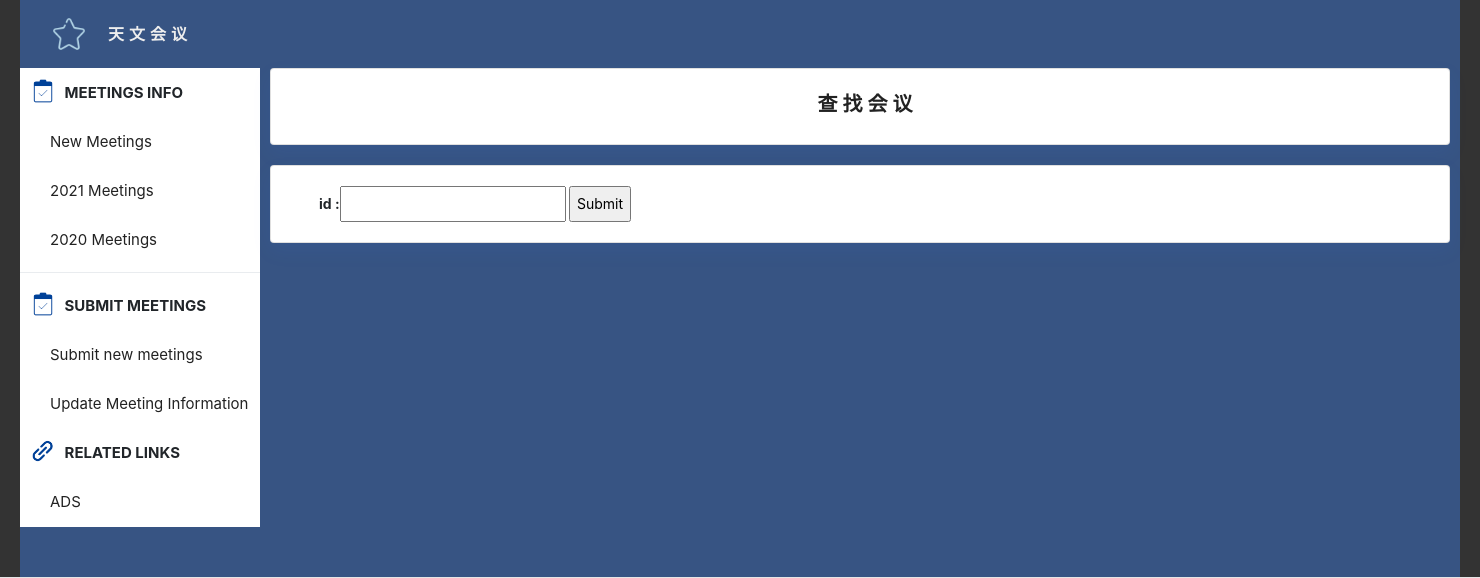
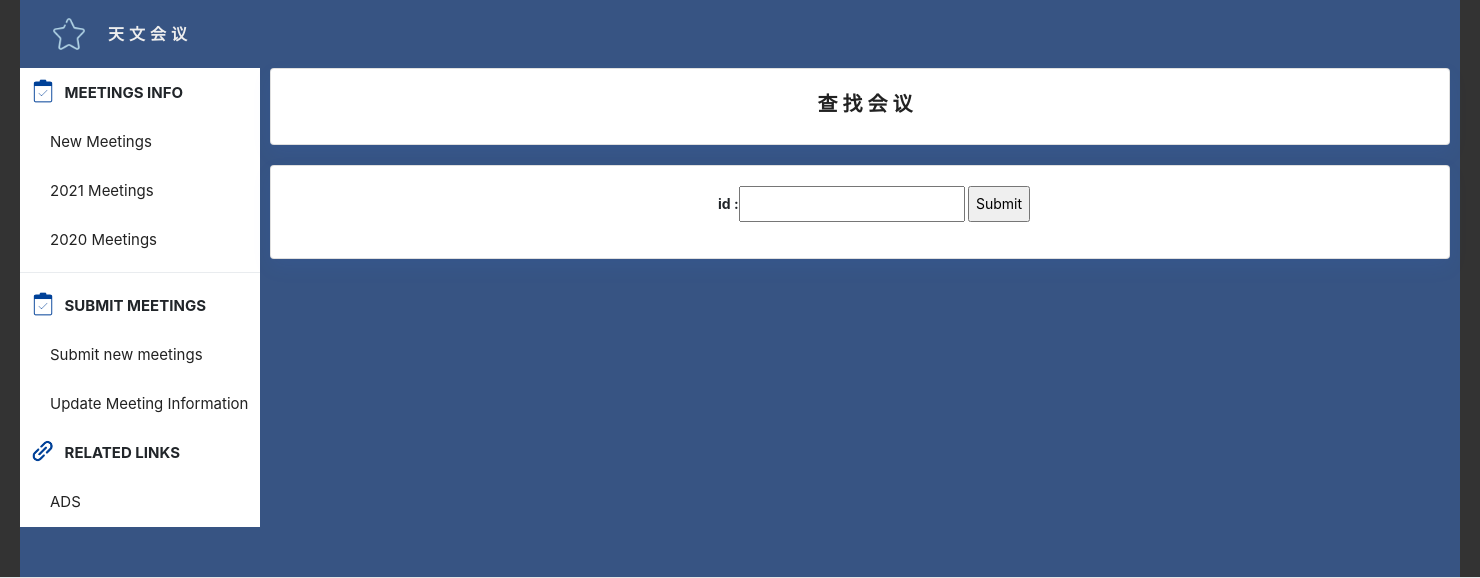
Before and after one commit to YSH1014/meeting, a Flask app: page /search_meeting in a window 1480 px wide. Shown: the part 142-720 px from the top of the page. Run offline with Flask 2, Linux system fonts and the light colour scheme; some libraries are stand-ins or nearby versions.

Commit message:
搜索居中显示

```diff
--- a/app/templates/search_meeting.html
+++ b/app/templates/search_meeting.html
@@ -5,9 +5,11 @@
 {% block content %}
 <div class="card meetings-card">
     <div class="card-body meeting-intro">
-        <form action="/meetings" method="get">
-            id :<input name="id" type="number" />
+        <form action="/meetings" method="get" >
+            <p align="center">
+                id :<input name="id" type="number" />
             <input type="submit" text="id精确查找" >
+            </p>
         </form>
 
         <!--明天修改后加上
```
